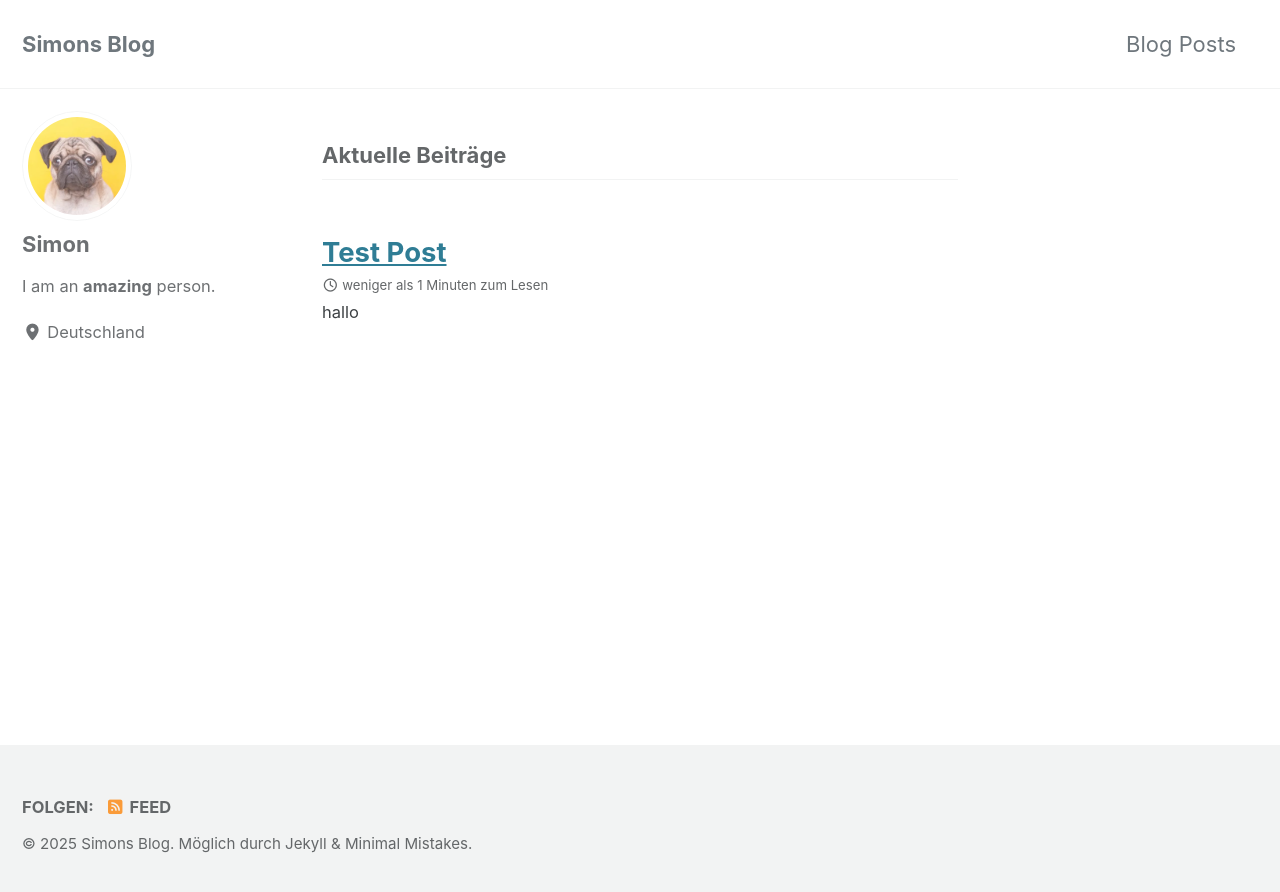
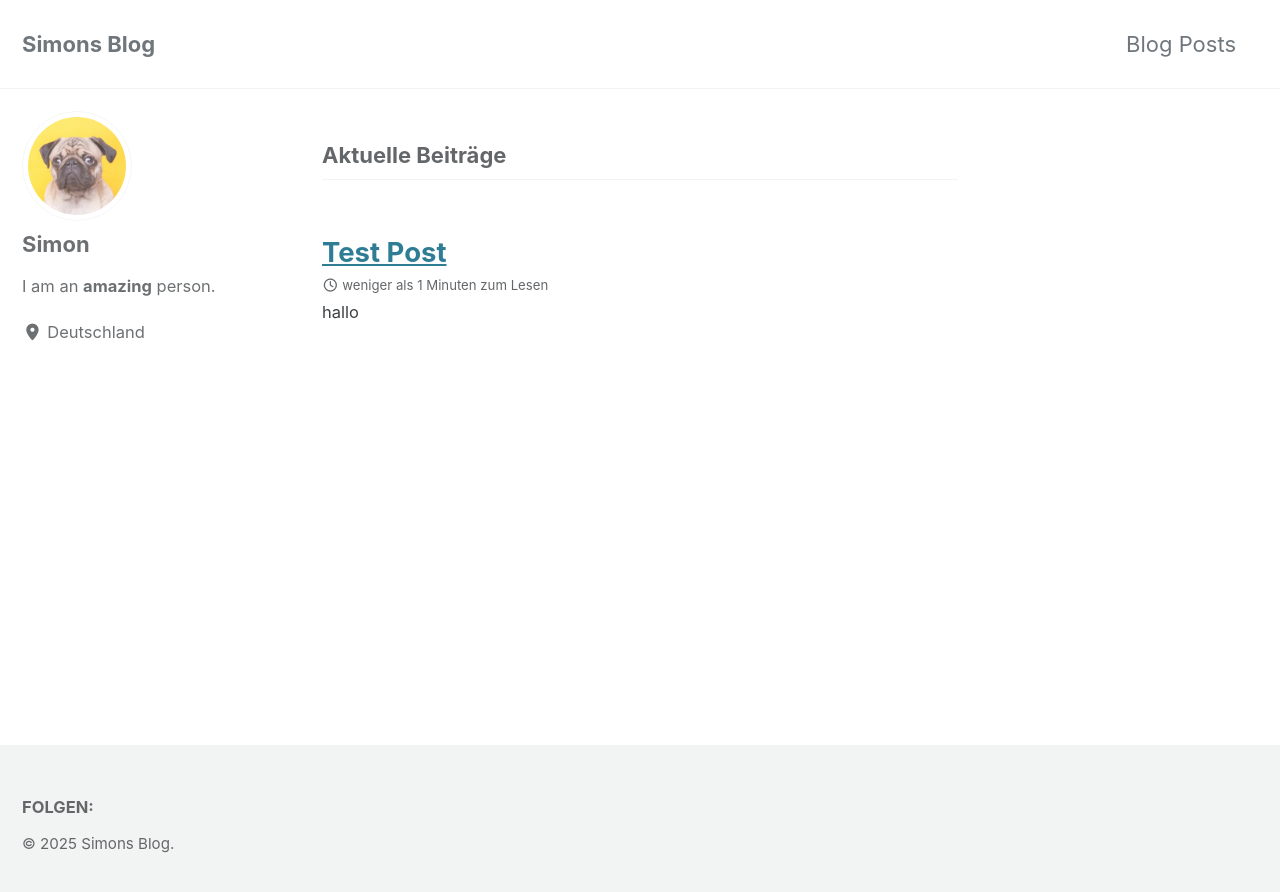
Before and after one commit to SimonHls/simonhls.github.io, a Jekyll site: the page built from index.html, in a window 1280 px wide. Shown: the top 892 px of the page. Built offline with Jekyll 4.4.1, drawn with Linux system fonts in a browser that asks for light colours; cached includes are drawn as plain includes; the list of posts is cut into pages by our own code.

Commit message:
changes XD

```diff
--- a/_includes/footer.html
+++ b/_includes/footer.html
@@ -1,21 +1,25 @@
 <div class="page__footer-follow">
   <ul class="social-icons">
     {% if site.data.ui-text[site.locale].follow_label %}
-      <li><strong>{{ site.data.ui-text[site.locale].follow_label }}</strong></li>
-    {% endif %}
-
-    {% if site.footer.links %}
-      {% for link in site.footer.links %}
-        {% if link.label and link.url %}
-          <li><a href="{{ link.url }}" rel="nofollow noopener noreferrer"><i class="{{ link.icon | default: 'fas fa-link' }}" aria-hidden="true"></i> {{ link.label }}</a></li>
-        {% endif %}
-      {% endfor %}
-    {% endif %}
-
-    {% unless site.atom_feed.hide %}
-      <li><a href="{% if site.atom_feed.path %}{{ site.atom_feed.path }}{% else %}{{ '/feed.xml' | relative_url }}{% endif %}"><i class="fas fa-fw fa-rss-square" aria-hidden="true"></i> {{ site.data.ui-text[site.locale].feed_label | default: "Feed" }}</a></li>
-    {% endunless %}
+    <li><strong>{{ site.data.ui-text[site.locale].follow_label }}</strong></li>
+    {% endif %} {% if site.footer.links %} {% for link in site.footer.links %}
+    {% if link.label and link.url %}
+    <li>
+      <a href="{{ link.url }}" rel="nofollow noopener noreferrer"
+        ><i
+          class="{{ link.icon | default: 'fas fa-link' }}"
+          aria-hidden="true"
+        ></i>
+        {{ link.label }}</a
+      >
+    </li>
+    {% endif %} {% endfor %} {% endif %}
   </ul>
 </div>
 
-<div class="page__footer-copyright">&copy; {{ site.time | date: '%Y' }} <a href="{{ site.copyright_url | default: site.url }}">{{ site.copyright | default: site.title }}</a>. {{ site.data.ui-text[site.locale].powered_by | default: "Powered by" }} <a href="https://jekyllrb.com" rel="nofollow">Jekyll</a> &amp; <a href="https://mademistakes.com/work/jekyll-themes/minimal-mistakes/" rel="nofollow">Minimal Mistakes</a>.</div>
+<div class="page__footer-copyright">
+  &copy; {{ site.time | date: '%Y' }}
+  <a href="{{ site.copyright_url | default: site.url }}"
+    >{{ site.copyright | default: site.title }}</a
+  >.
+</div>
```
